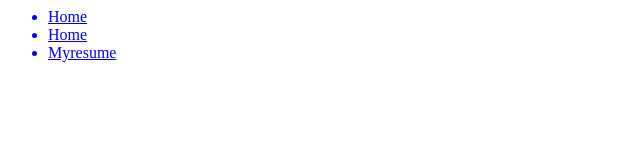
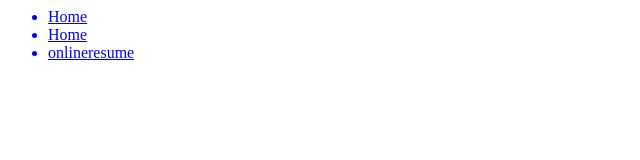
Before and after one commit to CCPS421918/ccps385999.github.io, a plain HTML site: page index.html in a window 1280 px wide. Shown: the full height of the page, 0-640 px from the left. Drawn offline with Linux system fonts and the light colour scheme.

Commit message:
Update index.html

```diff
--- a/index.html
+++ b/index.html
@@ -8,7 +8,7 @@
       <ul>
         <a href="./idex.html"><li>Home</li></a>
         <a href="./aboutme.html"><li>Home</li></a>
-        <a href="/myresume.pdf"target="blank"><li>Myresume</li></a>
+        <a href="/onlineresume.pdf"target="blank"><li>onlineresume</li></a>
         </ul>
        </nav>
     </header
```
